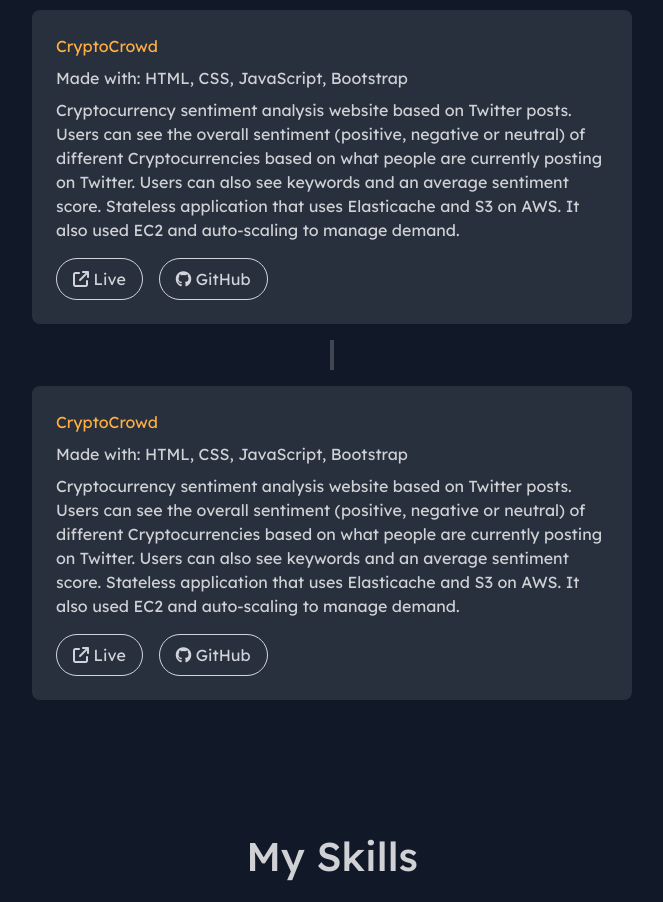
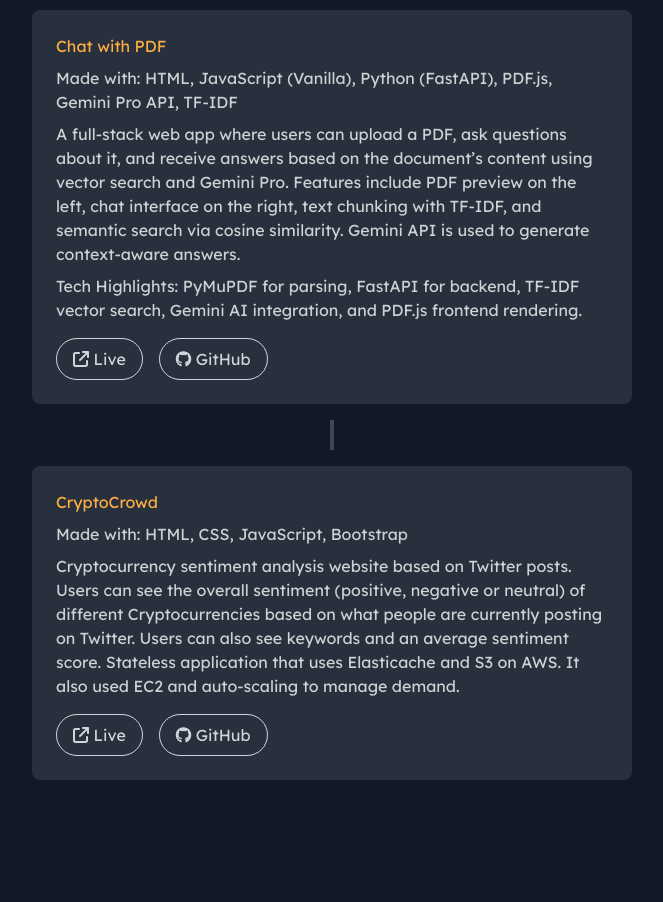
Before and after one commit to Prashant-Chaudhary-11/Portfolio, a React (Create React App) app: page / in a window 1280 px wide. Shown: the part 740-1642 px from the top of the page, without its empty margins (308-971 px from the left). Built offline with nearby package versions, Linux system fonts and the light colour scheme; the HTML template or start-up script is replaced by a standard one.

Commit message:
update Projects.js

```diff
--- a/src/pages/Projects.js
+++ b/src/pages/Projects.js
@@ -3,26 +3,53 @@
         <section id="projects">
             <div className="projects p-3">
                 <h1 className="text-center">Projects</h1>
+
+                {/* Chat with PDF Project */}
+                <div className="mx-auto projectsDiv p-4 rounded-3 my-3">
+                    <div className="mb-2 yellowWords">Chat with PDF</div>
+                    <div className="mb-2">
+                        Made with: HTML, JavaScript (Vanilla), Python (FastAPI), PDF.js, Gemini Pro API, TF-IDF
+                    </div>
+                    <div className="mb-2">
+                        A full-stack web app where users can upload a PDF, ask questions about it, and receive answers based on the document’s content using vector search and Gemini Pro. Features include PDF preview on the left, chat interface on the right, text chunking with TF-IDF, and semantic search via cosine similarity. Gemini API is used to generate context-aware answers.
+                    </div>
+                    <div className="mb-2">
+                        Tech Highlights: PyMuPDF for parsing, FastAPI for backend, TF-IDF vector search, Gemini AI integration, and PDF.js frontend rendering.
+                    </div>
+                    <div className="mt-3">
+                        {/* Optional: Add live demo button if available */}
+                        <a href="https://chattingwithpdf.netlify.app/" target="_blank" rel="noopener noreferrer">
+                            <button className="myBtn outlineBtn me-3">
+                                <i className="fa-solid fa-arrow-up-right-from-square"></i> Live
+                            </button>
+                        </a>
+                        <a href="https://github.com/Prashant-Chaudhary-11/Chat-with-PDF" target="_blank" rel="noopener noreferrer">
+                            <button className="myBtn outlineBtn">
+                                <i className="fa-brands fa-github"></i> GitHub
+                            </button>
+                        </a>
+                    </div>
+                </div>
+
+                <hr className="projectLine" />
+
+                {/* CryptoCrowd Project (unchanged) */}
                 <div className="mx-auto projectsDiv p-4 rounded-3 my-3">
                     <div className="mb-2 yellowWords">CryptoCrowd</div>
                     <div className="mb-2">Made with: HTML, CSS, JavaScript, Bootstrap</div>
-                    <div className="mb-2">Cryptocurrency sentiment analysis website based on Twitter posts. Users can see the overall sentiment (positive, negative or neutral) of different Cryptocurrencies based on what people are currently posting on Twitter. Users can also see keywords and an average sentiment score. Stateless application that uses Elasticache and S3 on AWS. It also used EC2 and auto-scaling to manage demand.</div>
+                    <div className="mb-2">
+                        Cryptocurrency sentiment analysis website based on Twitter posts. Users can see the overall sentiment (positive, negative or neutral) of different Cryptocurrencies based on what people are currently posting on Twitter. Users can also see keywords and an average sentiment score. Stateless application that uses Elasticache and S3 on AWS. It also used EC2 and auto-scaling to manage demand.
+                    </div>
                     <div className="mt-3">
-                        <button className="myBtn outlineBtn me-3"><i class="fa-solid fa-arrow-up-right-from-square"></i> Live</button>
-                        <button className="myBtn outlineBtn"><i class="fa-brands fa-github"></i> GitHub</button>
-                    </div>
-                </div>
-                <hr className="projectLine"/>
-                <div className="mx-auto projectsDiv p-4 rounded-3 my-3">
-                    <div className="mb-2 yellowWords">CryptoCrowd</div>
-                    <div className="mb-2">Made with: HTML, CSS, JavaScript, Bootstrap</div>
-                    <div className="mb-2">Cryptocurrency sentiment analysis website based on Twitter posts. Users can see the overall sentiment (positive, negative or neutral) of different Cryptocurrencies based on what people are currently posting on Twitter. Users can also see keywords and an average sentiment score. Stateless application that uses Elasticache and S3 on AWS. It also used EC2 and auto-scaling to manage demand.</div>
-                    <div className="mt-3">
-                        <button className="myBtn outlineBtn me-3"><i class="fa-solid fa-arrow-up-right-from-square"></i> Live</button>
-                        <button className="myBtn outlineBtn"><i class="fa-brands fa-github"></i> GitHub</button>
+                        <button className="myBtn outlineBtn me-3">
+                            <i className="fa-solid fa-arrow-up-right-from-square"></i> Live
+                        </button>
+                        <button className="myBtn outlineBtn">
+                            <i className="fa-brands fa-github"></i> GitHub
+                        </button>
                     </div>
                 </div>
             </div>
         </section>
-    )
-}
+    );
+};
```
